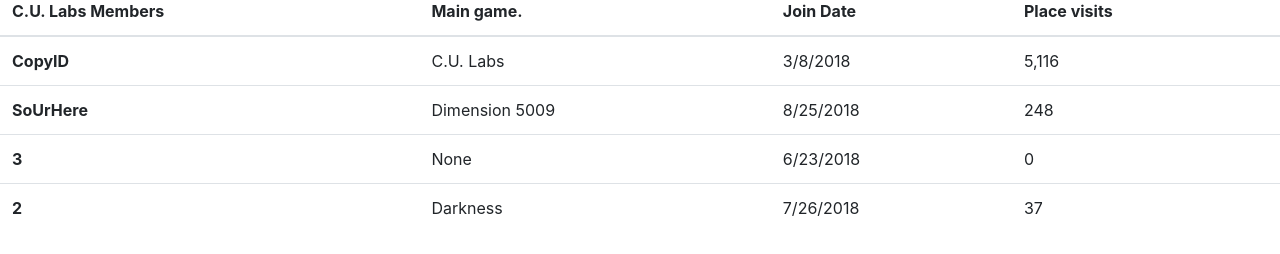
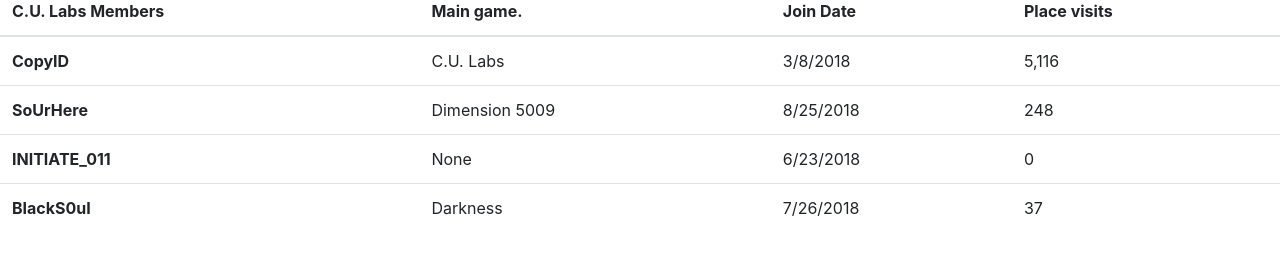
Before and after one commit to CopyID/Intro-VEBR, a plain HTML site: page index.html in a window 1280 px wide. Shown: the part 70-324 px from the top of the page. Drawn offline with nearby package versions, Linux system fonts and the light colour scheme.

Commit message:
List Lab Update 2

```diff
--- a/index.html
+++ b/index.html
@@ -35,13 +35,13 @@
             <td>248</td>
           </tr>
           <tr>
-            <th scope="row">3</th>
+            <th scope="row">INITIATE_011</th>
             <td>None</td>
             <td>6/23/2018</td>
             <td>0</td>
           </tr>
           <tr>
-            <th scope="row">2</th>
+            <th scope="row">BIackS0uI</th>
             <td>Darkness</td>
             <td>7/26/2018</td>
             <td>37</td>
```
